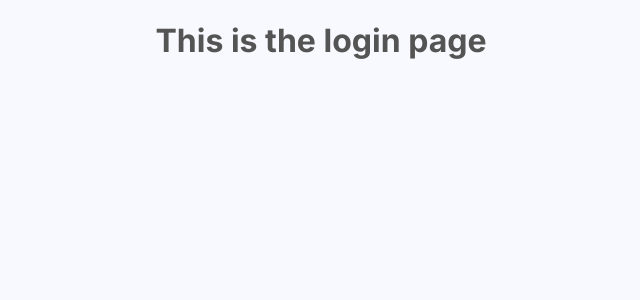
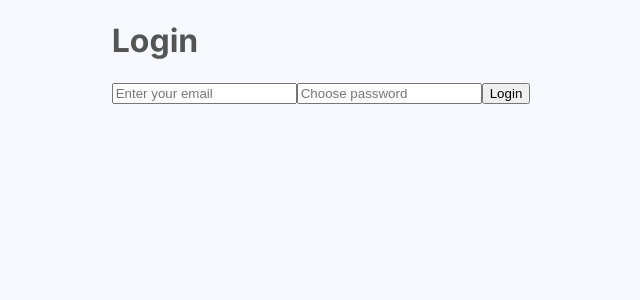
Before and after one commit to S-Spiegl/manic-picnic-dreamworld, a React (Create React App) app in the folder client/: page /login in a window 1280 px wide. Shown: the top 300 px of the page, without its empty margins (319-959 px from the left). Built offline with nearby package versions, Linux system fonts and the light colour scheme; a web font is replaced by a local one.

Commit message:
attempting to get useState to persist

```diff
--- a/client/package.json
+++ b/client/package.json
@@ -12,6 +12,7 @@
     "react-dom": "^18.2.0",
     "react-file-base64": "^1.0.3",
     "react-redux": "^8.0.2",
+    "react-router": "^3.2.6",
     "react-router-dom": "^6.3.0",
     "react-scripts": "5.0.1",
     "redux": "^4.2.0",
--- a/client/src/actions/loginUserAction.js
+++ b/client/src/actions/loginUserAction.js
@@ -1,9 +1,11 @@
-import * as api from '../api/index.js'
+import * as api from '../api/index.js';
+// import { browserHistory } from 'react-router';
 
 export const loginUser = (userData) => async (dispatch) => {
   try {
     const { data } = await api.loginUser({userData: userData});
     dispatch({ type: 'VERIFY_USER', payload: data });
+    // browserHistory.push('/');
     console.log('logged in')
   } catch (error) {
     console.log(error.message);
--- /dev/null
+++ b/client/src/components/login.jsx
@@ -0,0 +1,53 @@
+import React, { useState } from "react";
+
+import { loginUser } from '../actions/loginUserAction.js'
+import { useDispatch } from 'react-redux';
+
+
+
+function LoginComponent (props, {Login, error}) {
+
+  const [userData, setUserData] = useState({
+    userName: '',
+    email: '',
+    password: '',
+    kitchen: []
+  })
+
+  const dispatch = useDispatch();
+
+  const handleSubmit = async (e) => {
+    e.preventDefault();
+    dispatch(loginUser(userData));
+    console.log(userData.email);
+    // props.setLoggedInStatus(true)
+  };
+
+  return (
+    <div className="sign-up-container">
+      <form onSubmit={handleSubmit}>
+        <input
+          type="email"
+          name="email"
+          data-cy="login-email"
+          className="drop-down-list-item"
+          placeholder="Enter your email"
+          required
+          value={userData.email} onChange={e => setUserData({...userData, email: e.target.value})}
+        />
+        <input
+          type="password"
+          name="password"
+          data-cy="login-password"
+          className="drop-down-list-item"
+          placeholder="Choose password"
+          required
+          value={userData.password} onChange={e => setUserData({...userData, password: e.target.value})}
+        />
+        <button className="drop-down-list-item" data-cy="login-button">Login</button>
+      </form>
+    </div>
+  );
+}
+
+export default LoginComponent;
--- a/client/src/components/navbar.jsx
+++ b/client/src/components/navbar.jsx
@@ -13,7 +13,7 @@ function Navbar() {
   const userData  = useSelector((state) => state.user)
 
 
-    if(1 == 1){
+    if(1 == 2){
       return (
         <nav>
           <div className="nav-container-first-row">
@@ -54,6 +54,8 @@ function Navbar() {
           </div>
           <div className="nav-container-second-row">
             List of site links go here - home, recipes, myKitchen etc
+            <div><Link to="/">Home</Link></div>
+            <div><Link to="/kitchen">Kitchen</Link></div>
           </div>
         </nav>
       )
--- a/client/src/index.js
+++ b/client/src/index.js
@@ -10,6 +10,7 @@ import Home from "./pages/home.jsx";
 import Contact from "./pages/contact.jsx";
 import SignUp from "./pages/signup.jsx";
 import Login from "./pages/login.jsx";
+import Kitchen from "./pages/kitchen.jsx";
 
 
 export default function App() {
@@ -22,6 +23,7 @@ export default function App() {
           <Route path="contact" element={<Contact />} />
           <Route path="signup" element={<SignUp />} />
           <Route path="login" element={<Login />} />
+          <Route path="kitchen" element={<Kitchen />} />
         </Route>
       </Routes>
     </BrowserRouter>
--- /dev/null
+++ b/client/src/pages/kitchen.jsx
@@ -0,0 +1,9 @@
+import React from 'react';
+
+function Kitchen() {
+    return (
+        <h1>This is the kitchen</h1>
+    );
+}
+
+export default Kitchen;
--- a/client/src/pages/login.jsx
+++ b/client/src/pages/login.jsx
@@ -1,8 +1,16 @@
-import React from 'react';
+import React, { useState } from 'react';
+import LoginComponent from '../components/login.jsx';
+import { Navigate } from "react-router-dom";
 
 function Login() {
     return (
-        <h1>This is the login page</h1>
+        <div>
+            <h1>Login</h1>
+            <div>
+                <LoginComponent />
+            </div>
+        </div>
+
     );
 }
 
```
Also changed, not shown: 1 other file (tests, documents, lock files or other folders).
